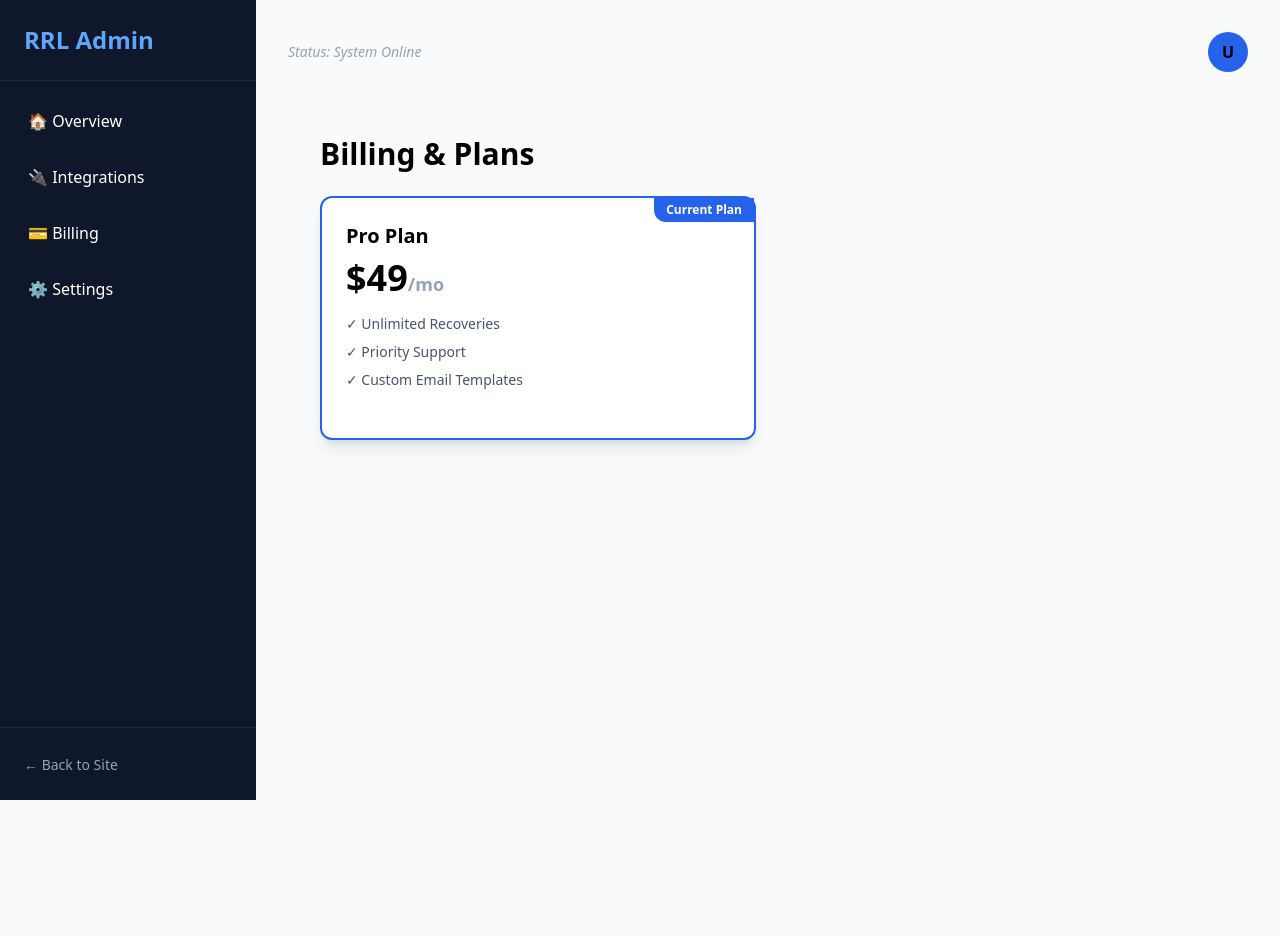
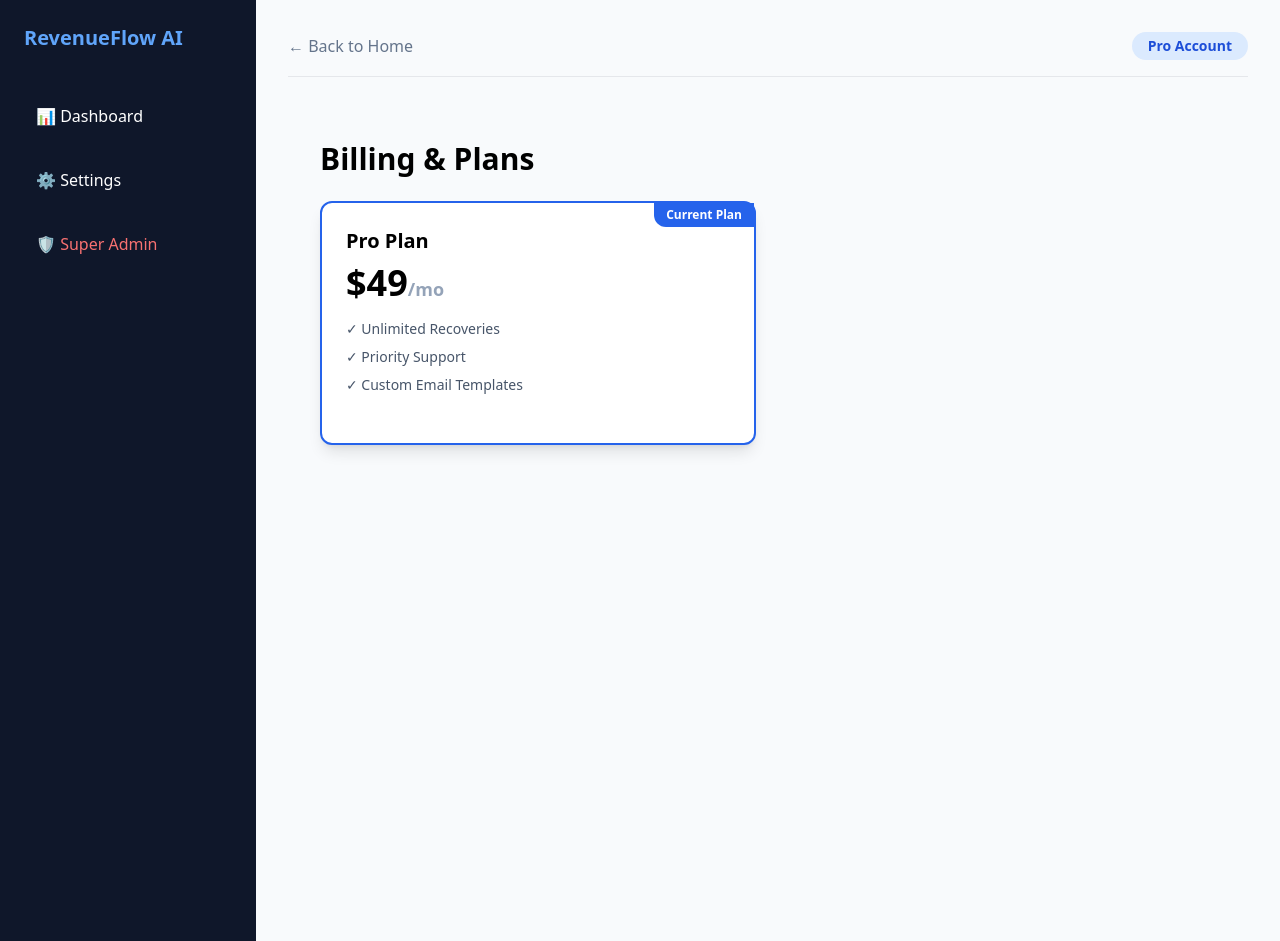
Before and after one commit to RevenueFlowLabs/RRL, a Next.js app: page /billing in a window 1280 px wide. Built offline with nearby package versions, Linux system fonts and the light colour scheme.

Commit message:
Navigation: Linked all pages and added professional Sidebar layout

```diff
--- a/src/components/layout/DashboardLayout.tsx
+++ b/src/components/layout/DashboardLayout.tsx
@@ -1,28 +1,24 @@
 import React from 'react';
 import Link from 'next/link';
 
-export default function DashboardLayout({ children }: { children: React.ReactNode }) {
+export default function DashboardLayout({ children }) {
   return (
-    <div className="flex min-h-screen bg-slate-50 font-sans">
+    <div className="flex min-h-screen bg-[#f8fafc]">
       {/* Sidebar */}
-      <aside className="w-64 bg-slate-900 text-white flex flex-col fixed h-full">
-        <div className="p-6 text-2xl font-bold border-b border-slate-800 text-blue-400">RRL Admin</div>
-        <nav className="flex-1 p-4 space-y-2">
-          <Link href="/dashboard" className="block p-3 rounded-lg hover:bg-slate-800 transition font-medium">🏠 Overview</Link>
-          <Link href="/integrations" className="block p-3 rounded-lg hover:bg-slate-800 transition font-medium">🔌 Integrations</Link>
-          <Link href="/billing" className="block p-3 rounded-lg hover:bg-slate-800 transition font-medium">💳 Billing</Link>
-          <Link href="/settings" className="block p-3 rounded-lg hover:bg-slate-800 transition font-medium">⚙️ Settings</Link>
+      <aside className="w-64 bg-slate-900 text-white p-6 hidden md:block">
+        <h2 className="text-xl font-bold mb-10 text-blue-400">RevenueFlow AI</h2>
+        <nav className="space-y-4">
+          <Link href="/dashboard" className="block p-3 hover:bg-slate-800 rounded-lg">📊 Dashboard</Link>
+          <Link href="/settings" className="block p-3 hover:bg-slate-800 rounded-lg">⚙️ Settings</Link>
+          <Link href="/admin" className="block p-3 hover:bg-slate-800 rounded-lg text-red-400">🛡️ Super Admin</Link>
         </nav>
-        <div className="p-6 border-t border-slate-800">
-          <Link href="/" className="text-sm text-slate-400 hover:text-white">← Back to Site</Link>
-        </div>
       </aside>
 
-      {/* Main Content Area */}
-      <main className="flex-1 ml-64 p-8">
-        <header className="mb-8 flex justify-between items-center">
-          <div className="text-slate-400 text-sm italic">Status: System Online</div>
-          <div className="w-10 h-10 bg-blue-600 rounded-full flex items-center justify-center font-bold">U</div>
+      {/* Main Content */}
+      <main className="flex-1 p-8">
+        <header className="flex justify-between items-center mb-8 border-b pb-4">
+          <Link href="/" className="text-slate-500 hover:text-blue-600">← Back to Home</Link>
+          <div className="bg-blue-100 text-blue-700 px-4 py-1 rounded-full text-sm font-bold">Pro Account</div>
         </header>
         {children}
       </main>
```
